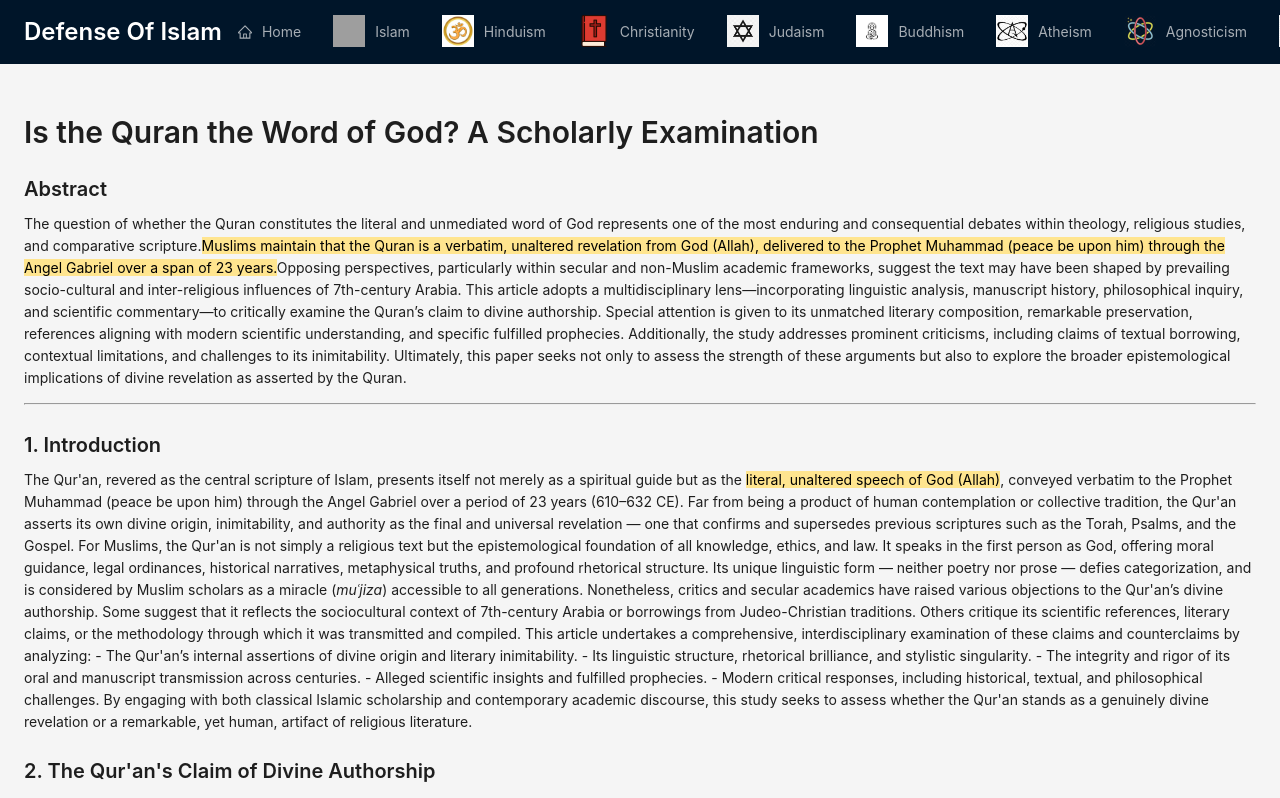
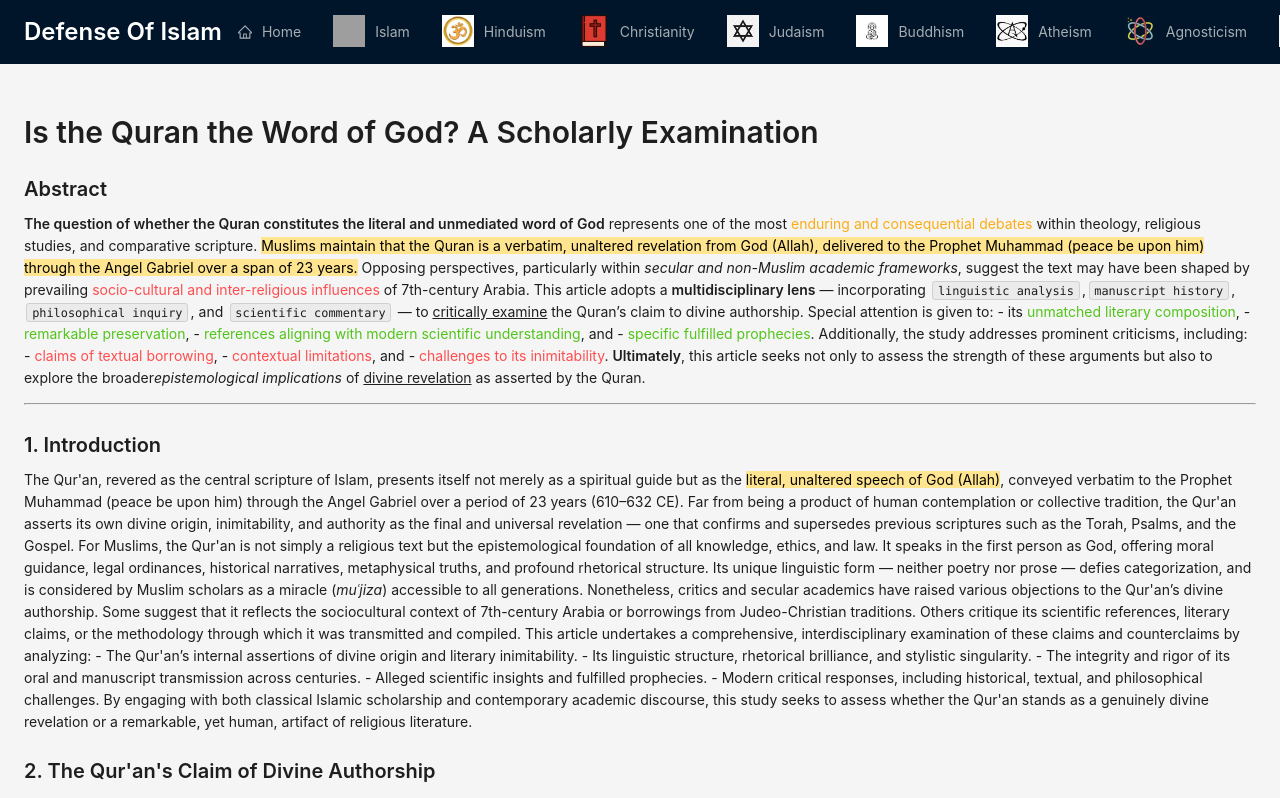
Before and after one commit to defenseofislam/web, a React (Create React App) app: page /web/islam/quran/1 in a window 1280 px wide. Shown: the top 798 px of the page. Built offline with nearby package versions, Linux system fonts and the light colour scheme; grey boxes are pictures that could not be loaded; a web font is replaced by a local one.

Commit message:
feat: enhance IslamComponent1 with improved text formatting and clarity in the abstract section

```diff
--- a/src/components/Islam/quran/IslamComponent1.js
+++ b/src/components/Islam/quran/IslamComponent1.js
@@ -17,33 +17,51 @@ function IslamComponent1() {
 
         <Title level={4}>Abstract</Title>
         <Paragraph>
-          The question of whether the Quran constitutes the literal and
-          unmediated word of God represents one of the most enduring and
-          consequential debates within theology, religious studies, and
-          comparative scripture.
-          <Text mark>
+          <Text strong>
+            The question of whether the Quran constitutes the literal and
+            unmediated word of God
+          </Text>{" "}
+          represents one of the most{" "}
+          <Text type="warning">enduring and consequential debates</Text> within
+          theology, religious studies, and comparative scripture.
+          {" "}<Text mark>
             Muslims maintain that the Quran is a verbatim, unaltered revelation
             from God (Allah), delivered to the Prophet Muhammad (peace be upon
             him) through the Angel Gabriel over a span of 23 years.
+          </Text>{" "}
+          Opposing perspectives, particularly within{" "}
+          <Text italic>secular and non-Muslim academic frameworks</Text>,
+          suggest the text may have been shaped by prevailing{" "}
+          <Text type="danger">
+            socio-cultural and inter-religious influences
+          </Text>{" "}
+          of 7th-century Arabia.
+          {"\n\n"}
+          This article adopts a <Text strong>multidisciplinary lens</Text> —
+          incorporating <Text code>linguistic analysis</Text>,
+          <Text code>manuscript history</Text>,{" "}
+          <Text code>philosophical inquiry</Text>, and{" "}
+          <Text code>scientific commentary</Text> — to{" "}
+          <Text underline>critically examine</Text> the Quran’s claim to divine
+          authorship. Special attention is given to:
+          {"\n"} - its{" "}
+          <Text type="success">unmatched literary composition</Text>,{"\n"} -{" "}
+          <Text type="success">remarkable preservation</Text>,{"\n"} -{" "}
+          <Text type="success">
+            references aligning with modern scientific understanding
           </Text>
-          Opposing perspectives, particularly within secular and non-Muslim
-          academic frameworks, suggest the text may have been shaped by
-          prevailing socio-cultural and inter-religious influences of
-          7th-century Arabia.
+          , and
+          {"\n"} - <Text type="success">specific fulfilled prophecies</Text>.
           {"\n\n"}
-          This article adopts a multidisciplinary lens—incorporating linguistic
-          analysis, manuscript history, philosophical inquiry, and scientific
-          commentary—to critically examine the Quran’s claim to divine
-          authorship. Special attention is given to its unmatched literary
-          composition, remarkable preservation, references aligning with modern
-          scientific understanding, and specific fulfilled prophecies.
-          Additionally, the study addresses prominent criticisms, including
-          claims of textual borrowing, contextual limitations, and challenges to
-          its inimitability.
+          Additionally, the study addresses prominent criticisms, including:
+          {"\n"} - <Text type="danger">claims of textual borrowing</Text>,{"\n"}{" "}
+          - <Text type="danger">contextual limitations</Text>, and
+          {"\n"} - <Text type="danger">challenges to its inimitability</Text>.
           {"\n\n"}
-          Ultimately, this paper seeks not only to assess the strength of these
-          arguments but also to explore the broader epistemological implications
-          of divine revelation as asserted by the Quran.
+          <Text strong>Ultimately</Text>, this article seeks not only to assess
+          the strength of these arguments but also to explore the broader
+          <Text italic>epistemological implications</Text> of{" "}
+          <Text underline>divine revelation</Text> as asserted by the Quran.
         </Paragraph>
 
         <hr />
```
